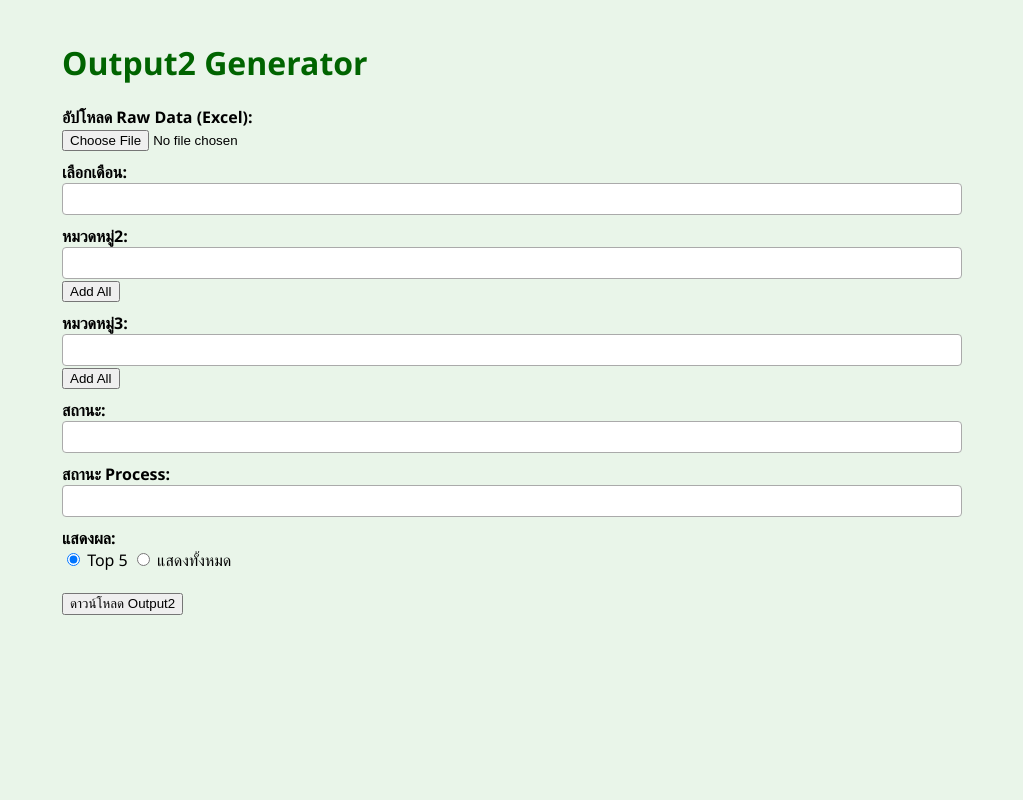
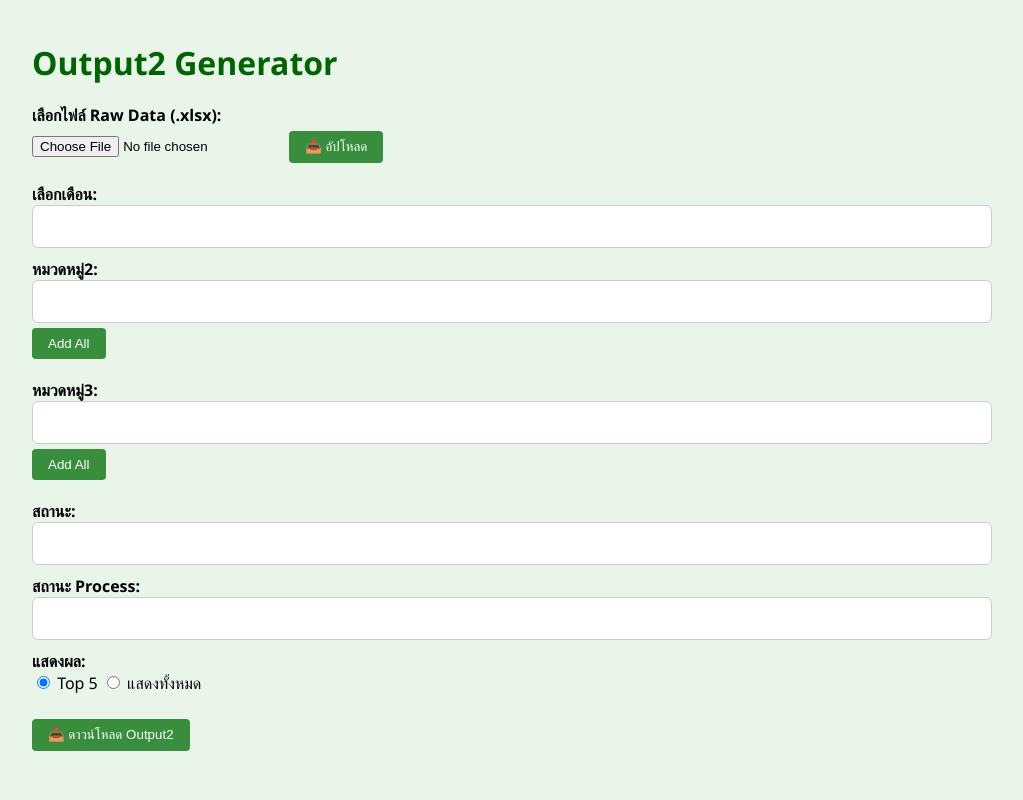
Before and after one commit to dogzamak/output2-generator, a Flask app: template templates/index.html in a window 1280 px wide. Shown: the whole page, without its empty margins (128-1151 px from the left). Run offline with Flask 3, Linux system fonts and the light colour scheme; the template is opened without the code that fills it, so the values that code supplies are empty; some libraries are stand-ins or nearby versions.

Commit message:
Add files via upload

```diff
--- a/templates/index.html
+++ b/templates/index.html
@@ -12,11 +12,12 @@
             background-color: #e9f5e9;
             font-family: 'Segoe UI', Tahoma, Geneva, Verdana, sans-serif;
             padding: 20px;
-            max-width: 900px;
+            max-width: 960px;
             margin: auto;
         }
         h1 {
             color: #006400;
+            margin-bottom: 20px;
         }
         label {
             font-weight: bold;
@@ -26,22 +27,30 @@
         select {
             width: 100%;
         }
-        .select2-selection__choice {
-            padding-right: 25px !important;
-            position: relative;
+        .select2-container--default .select2-selection--multiple {
+            border: 1px solid #ccc;
+            min-height: 40px;
+            background: white;
+            border-radius: 6px;
+            padding: 6px;
+        }
+        .select2-container--default .select2-selection--multiple .select2-selection__choice {
+            background-color: #4caf50;
+            border: none;
+            border-radius: 4px;
+            color: white;
+            padding: 2px 8px;
+            margin-top: 5px;
             font-size: 14px;
+            margin-right: 5px;
         }
         .select2-selection__choice__remove {
-            position: absolute;
-            right: 5px;
-            top: 3px;
-            color: #999;
+            color: #ffffff !important;
+            margin-left: 5px;
             font-weight: bold;
-            cursor: pointer;
-            font-size: 16px;
         }
         .select2-selection__choice__remove:hover {
-            color: red;
+            color: #ffcdd2 !important;
         }
         .button-group {
             margin-top: 20px;
@@ -64,12 +73,28 @@
             font-weight: bold;
             color: red;
         }
+        button, input[type="file"] {
+            margin-top: 5px;
+            margin-bottom: 10px;
+        }
+        .btn {
+            background-color: #388e3c;
+            color: white;
+            border: none;
+            padding: 8px 16px;
+            border-radius: 4px;
+            cursor: pointer;
+        }
+        .btn:hover {
+            background-color: #2e7d32;
+        }
     </style>
 </head>
 <body>
     <h1>Output2 Generator</h1>
-    <label for="fileInput">อัปโหลด Raw Data (Excel):</label>
+    <label for="fileInput">เลือกไฟล์ Raw Data (.xlsx):</label>
     <input type="file" id="fileInput" accept=".xlsx">
+    <button class="btn" onclick="uploadFile()">📤 อัปโหลด</button>
     <div class="progress-container"><div class="progress-bar" id="uploadProgress"></div></div>
     <div class="status-message" id="statusMsg"></div>
 
@@ -78,11 +103,11 @@
 
     <label for="category2">หมวดหมู่2:</label>
     <select id="category2" multiple="multiple"></select>
-    <button onclick="addAll('category2')">Add All</button>
+    <button class="btn" onclick="addAll('category2')">Add All</button>
 
     <label for="category3">หมวดหมู่3:</label>
     <select id="category3" multiple="multiple"></select>
-    <button onclick="addAll('category3')">Add All</button>
+    <button class="btn" onclick="addAll('category3')">Add All</button>
 
     <label for="status">สถานะ:</label>
     <select id="status" multiple="multiple"></select>
@@ -95,7 +120,7 @@
     <input type="radio" name="topOption" value="all"> แสดงทั้งหมด
 
     <div class="button-group">
-        <button onclick="downloadOutput2()">ดาวน์โหลด Output2</button>
+        <button class="btn" onclick="downloadOutput2()">📥 ดาวน์โหลด Output2</button>
     </div>
 
     <script>
@@ -108,7 +133,6 @@
 
         function loadDropdowns(data) {
             const { months, category2, category3, status, status_process } = data;
-
             const sets = {
                 months: months || [],
                 category2: category2 || [],
@@ -116,7 +140,6 @@
                 status: status || [],
                 statusProcess: status_process || []
             };
-
             Object.keys(sets).forEach(key => {
                 const el = $(`#${key}`);
                 el.empty();
@@ -129,9 +152,10 @@
 
         $(document).ready(function() {
             $("#months, #category2, #category3, #status, #statusProcess").select2();
+        });
 
-            $("#fileInput").on("change", function() {
-                const file = this.files[0];
+        function uploadFile() {
+            const file = document.getElementById("fileInput").files[0];
             if (!file) return;
 
             const formData = new FormData();
@@ -168,8 +192,7 @@
                     $("#statusMsg").text("❌ ไม่สามารถเชื่อมต่อ backend ได้");
                 }
             });
-            });
-        });
+        }
 
         function downloadOutput2() {
             const payload = {
```
Lines whose indentation alone changed are shown as unchanged.
